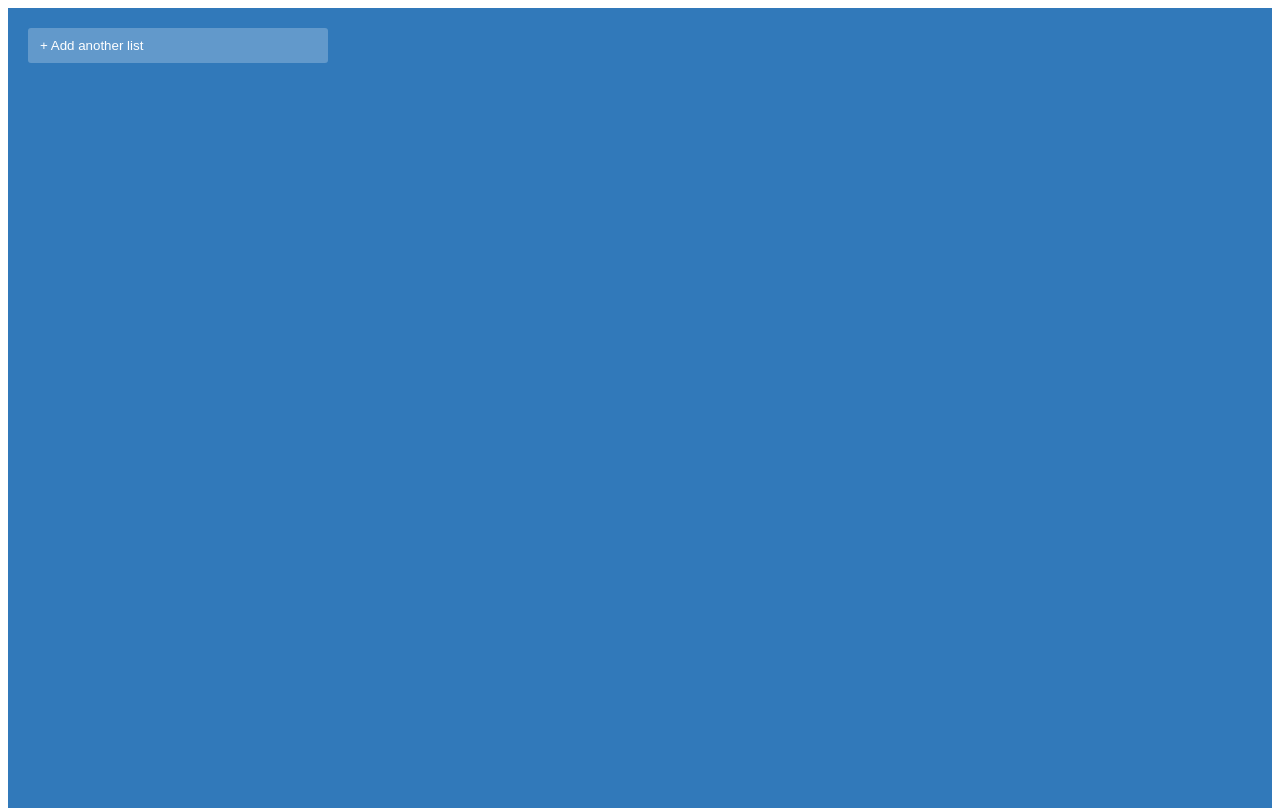
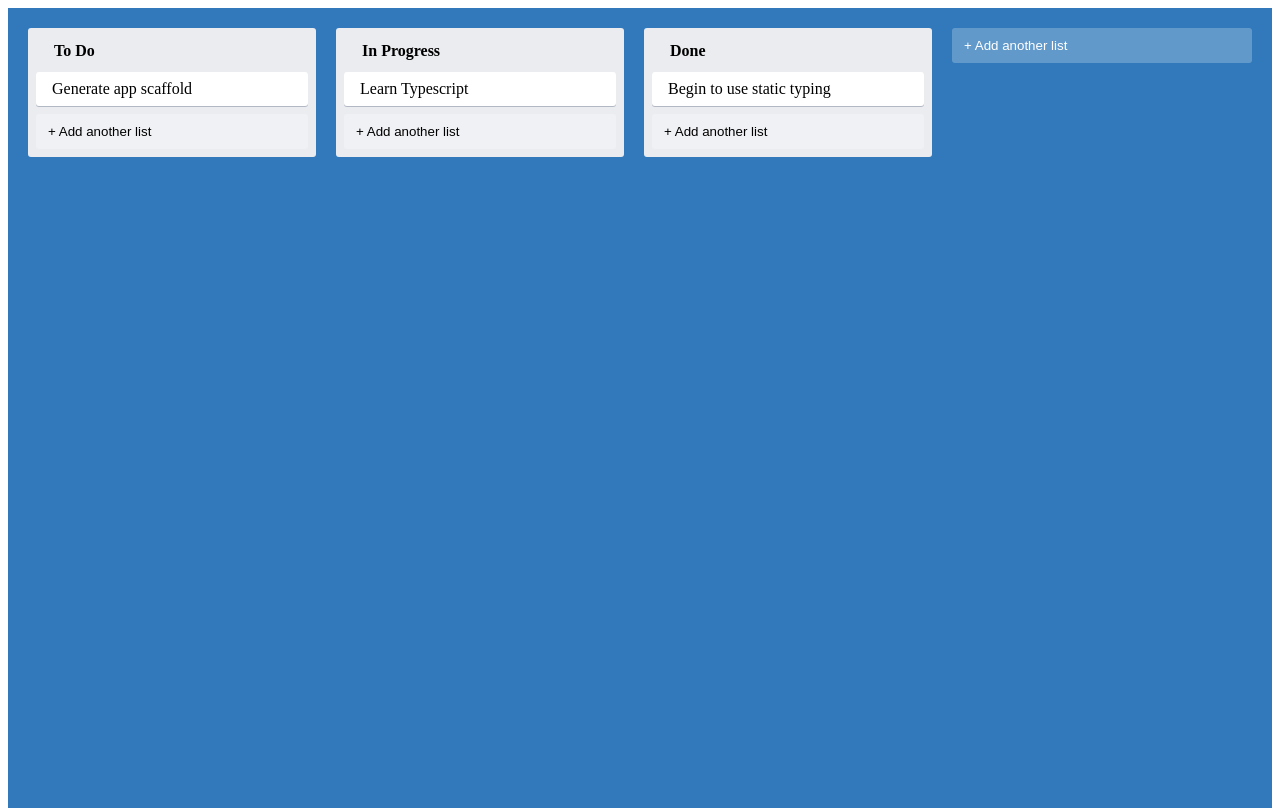
Before and after one commit to MaxBQ/trello-clone, a React (Create React App) app: page / in a window 1280 px wide. Built offline with nearby package versions, Linux system fonts and the light colour scheme.

Commit message:
add useFocus

```diff
--- a/src/App.tsx
+++ b/src/App.tsx
@@ -7,6 +7,15 @@ import { AddNewItem } from "./AddNewItem";
 export const App = () => {
 	return (
 		<AppContainer>
+			<Column text='To Do'>
+				<Card text='Generate app scaffold' />
+			</Column>
+			<Column text='In Progress'>
+				<Card text='Learn Typescript' />
+			</Column>
+			<Column text='Done'>
+				<Card text='Begin to use static typing' />
+			</Column>
 			<AddNewItem toggleButtonText='+ Add another list' onAdd={console.log} />
 		</AppContainer>
 	);
--- a/src/Column.tsx
+++ b/src/Column.tsx
@@ -1,4 +1,5 @@
 import { FC } from "react";
+import { AddNewItem } from "./AddNewItem";
 import { ColumnContainer, ColumnTitle } from "./styles";
 
 type ColumnProps = {
@@ -11,6 +12,11 @@ export const Column: FC<ColumnProps> = ({ text, children }) => {
 		<ColumnContainer>
 			<ColumnTitle>{text}</ColumnTitle>
 			{children}
+			<AddNewItem
+				toggleButtonText='+ Add another list'
+				onAdd={console.log}
+				dark
+			/>
 		</ColumnContainer>
 	);
 };
```
Also changed, not shown: utils/useFocus.tsx (added, +10 -0 lines).
